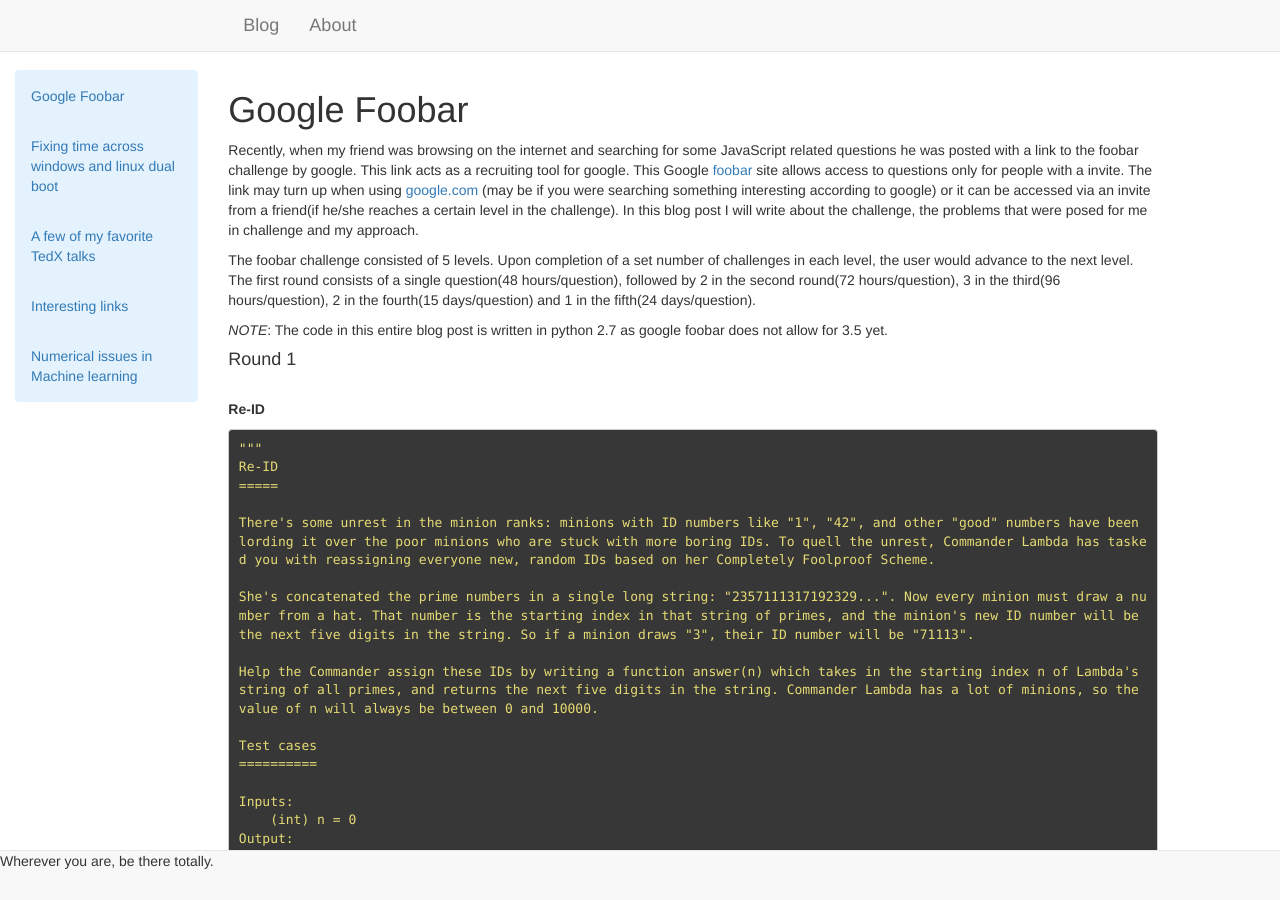
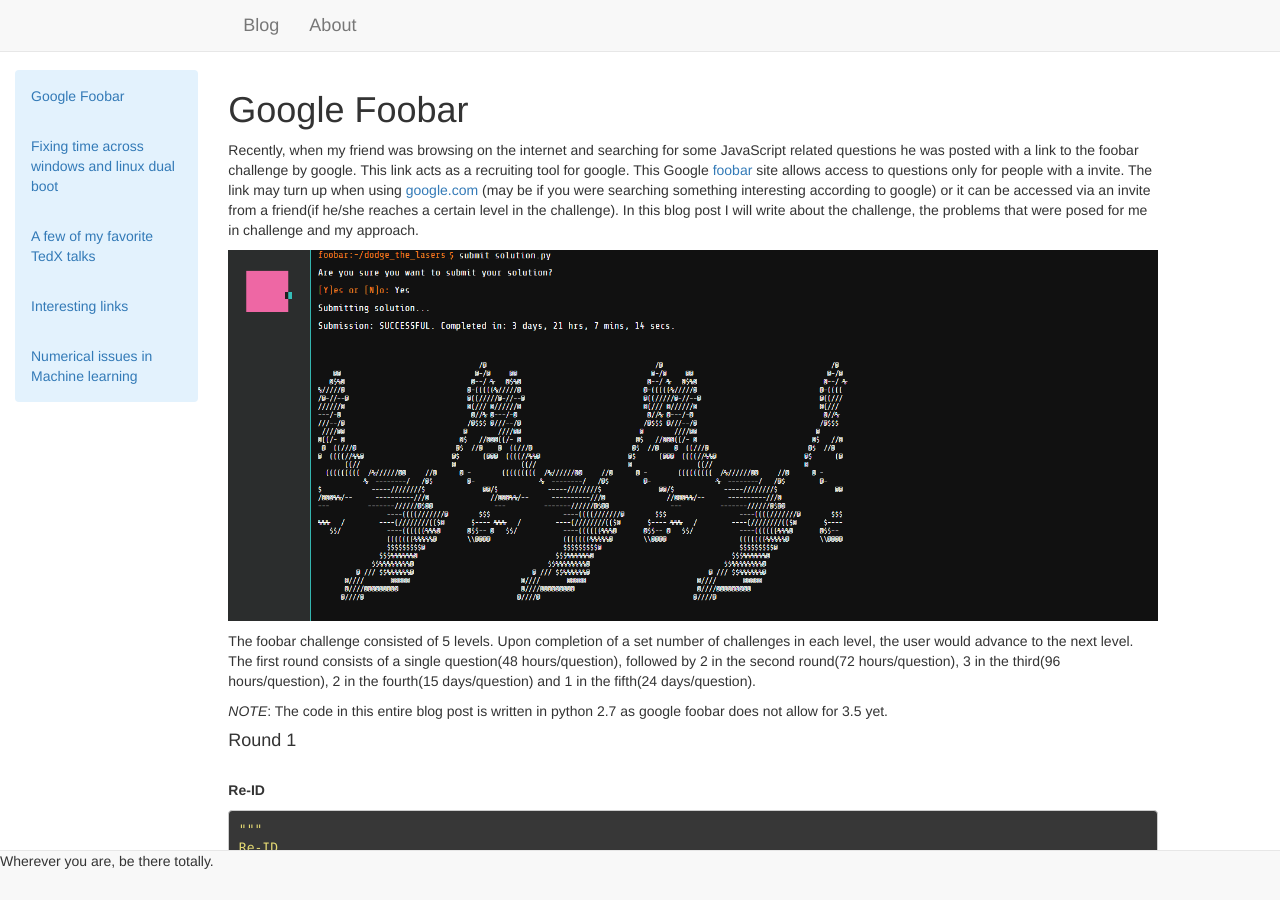
Before and after one commit to surajshetiya/surajshetiya.github.io, a Jekyll site: the page built from _posts/2018-07-17-Google-foobar.md, in a window 1280 px wide and 900 px high. Built offline with Jekyll 4.4.1, drawn with Linux system fonts in a browser that asks for light colours; formulas are drawn with MathJax 3.

Commit message:
Adding image

```diff
--- a/_posts/2018-07-17-Google-foobar.md
+++ b/_posts/2018-07-17-Google-foobar.md
@@ -5,9 +5,12 @@
 
 Recently, when my friend was browsing on the internet and searching for some JavaScript related questions he was posted with a link to the foobar challenge by google. This link acts as a recruiting tool for google. This Google [foobar](https://foobar.withgoogle.com/){:target="_blank"} site allows access to questions only for people with a invite. The link may turn up when using [google.com](https://www.google.com/){:target="_blank"} (may be if you were searching something interesting according to google) or it can be accessed via an invite from a friend(if he/she reaches a certain level in the challenge). In this blog post I will write about the challenge, the problems that were posed for me in challenge and my approach.
 
+![Level 5]({{site.baseurl}}/images/google_foobar/status.png "Level 5")
+
 The foobar challenge consisted of 5 levels. Upon completion of a set number of challenges in each level, the user would advance to the next level. The first round consists of a single question(48 hours/question), followed by 2 in the second round(72 hours/question), 3 in the third(96 hours/question), 2 in the fourth(15 days/question) and 1 in the fifth(24 days/question).
 
 *NOTE*: The code in this entire blog post is written in python 2.7 as google foobar does not allow for 3.5 yet.
+
 
 #### Round 1
 <br/>
```
Also changed, not shown: images/google_foobar/status.png (added), 1 other file.
